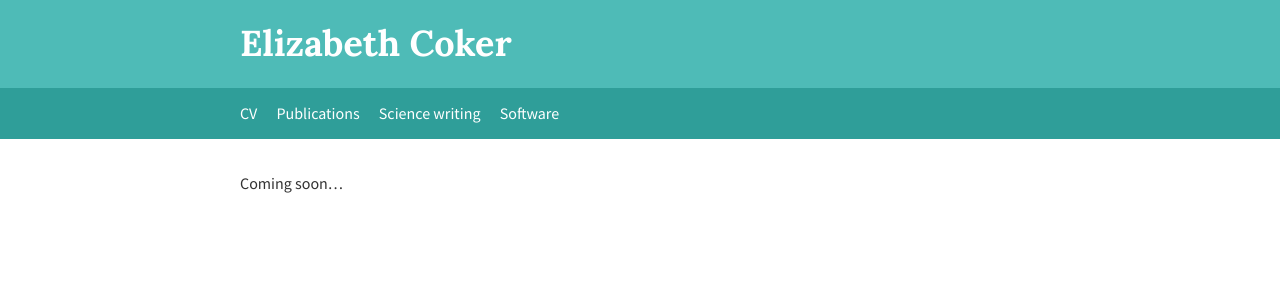
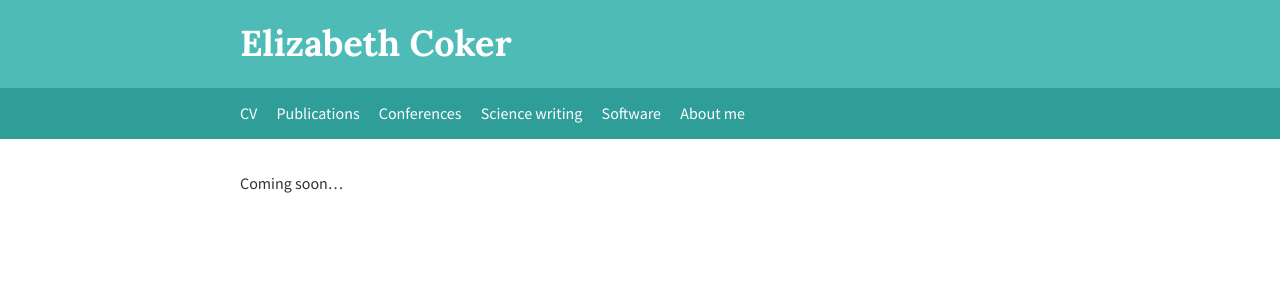
Before and after one commit to eac54/eac54.github.io, a Jekyll site: the page built from index.md, in a window 1280 px wide. Shown: the top 300 px of the page. Built offline with Jekyll 4.4.1, drawn with Linux system fonts in a browser that asks for light colours.

Commit message:
Update nav.md

```diff
--- a/_includes/nav.md
+++ b/_includes/nav.md
@@ -1,5 +1,7 @@
 * [CV](/CV)
 * [Publications](/Publications)
+* [Conferences](/Conferences)
 * [Science writing](/Writing)
 * [Software](/Software)
+* [About me](/About me)
 {: .nav}
```
